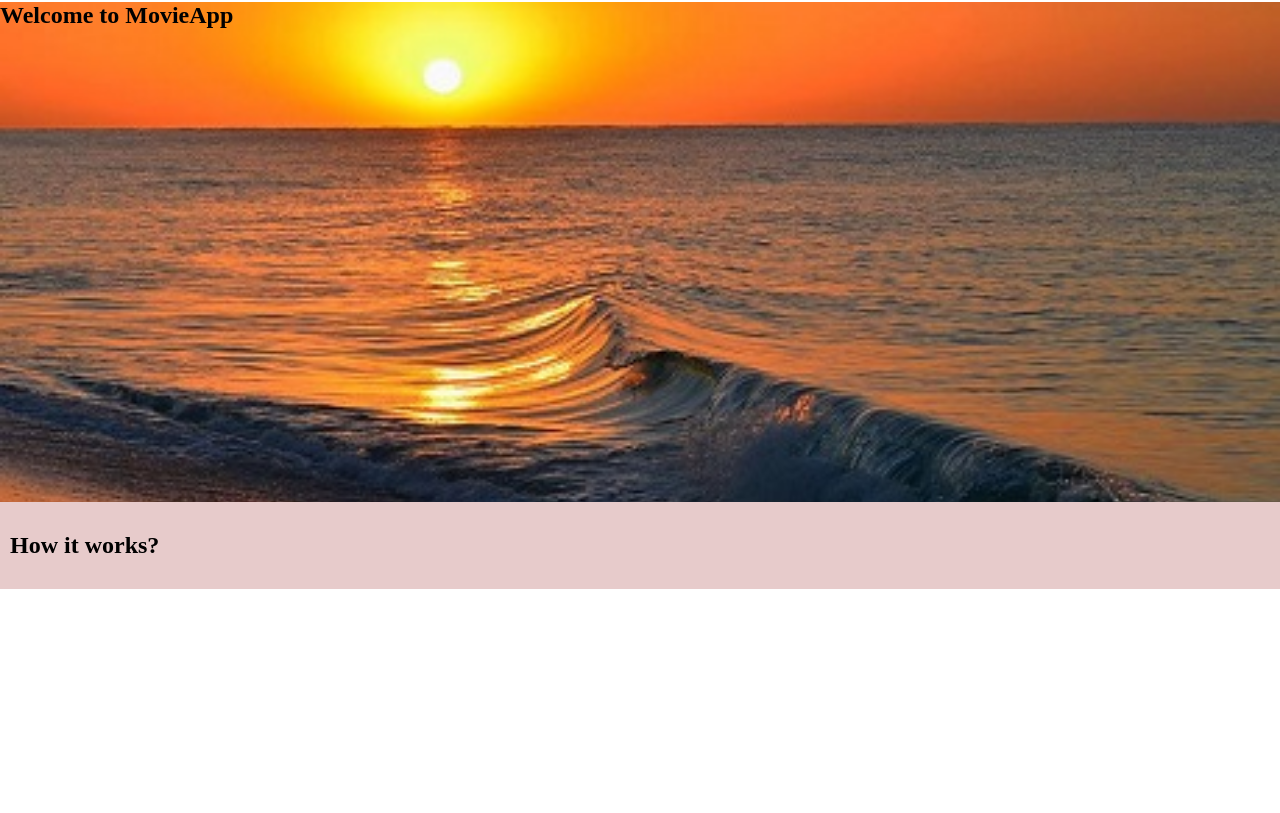
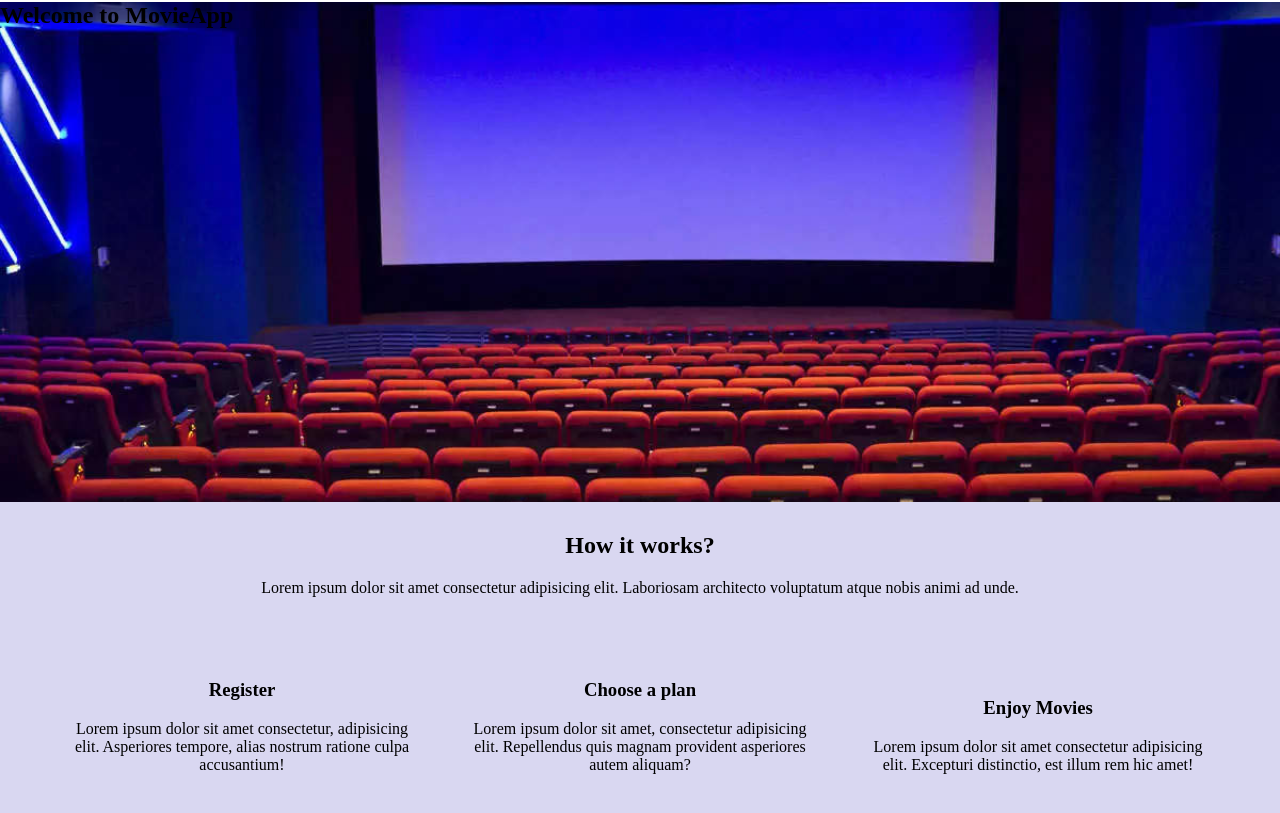
Before and after one commit to seymaras/web-gelistirme, a plain HTML site: page Css2/uygulama1.html in a window 1280 px wide. Shown: the part 43-856 px from the top of the page. Before the commit the page ends 800 px from the top, so only its background shows below. Drawn offline with Linux system fonts and the light colour scheme.

Commit message:
changed picture

```diff
--- a/Css2/uygulama1.html
+++ b/Css2/uygulama1.html
@@ -16,7 +16,7 @@
         height: auto;
       }
       #showcase {
-        background-image: url("gunbatimi.jpg");
+        background-image: url("cinema.jpg");
         background-position: center;
         background-size: cover;
         background-repeat: no-repeat;
@@ -24,10 +24,7 @@
         width: 100%;
         padding: 10 px;
       }
-      #how-it-works {
-        background-color: #e7cbcb;
-        padding: 10px;
-      }
+
       #main-header {
         background-color: #e7cbcb;
         padding: 8px 16px;
@@ -80,6 +77,21 @@
         content: none;
         color: #ffff;
       }
+       #how-it-works {
+        background-color: #D9D7F1;
+        padding: 10px;
+        text-align: center;
+      }
+      .row{
+        margin-bottom: 40px;
+      }
+      .col{
+        display: inline-block;
+        width: 30%;
+        padding: 16px;
+        margin: 8px;
+
+      }
     </style>
   </head>
   <body>
@@ -99,12 +111,36 @@
         </ul>
       </nav>
     </header>
+
     <main>
       <section id="showcase">
         <h1>Welcome to MovieApp</h1>
       </section>
       <section id="how-it-works">
-        <h2>How it works?</h2>
+
+        <div class="row">
+         <h2>How it works?</h2>
+          <p>
+            Lorem ipsum dolor sit amet consectetur adipisicing elit. Laboriosam
+            architecto voluptatum atque nobis animi ad unde.
+          </p>
+        </div>
+        <div class="row">
+          <div class="col">
+            <h3>Register</h3>
+            Lorem ipsum dolor sit amet consectetur, adipisicing elit. Asperiores
+            tempore, alias nostrum ratione culpa accusantium!
+          </div>
+          <div class="col">
+          <h3>Choose a plan</h3>
+            Lorem ipsum dolor sit amet, consectetur adipisicing elit. Repellendus quis magnam provident asperiores autem aliquam?
+        </div>
+        <div class="col">
+          <h3>Enjoy Movies</h3>
+          Lorem ipsum dolor sit amet consectetur adipisicing elit. Excepturi distinctio, est illum rem hic amet!
+        </div>
+          </div>
+        </div>
       </section>
     </main>
   </body>
```
Also changed, not shown: Css2/backroundImage.html (+1 -1 lines), Css2/cinema.jpg (added).
